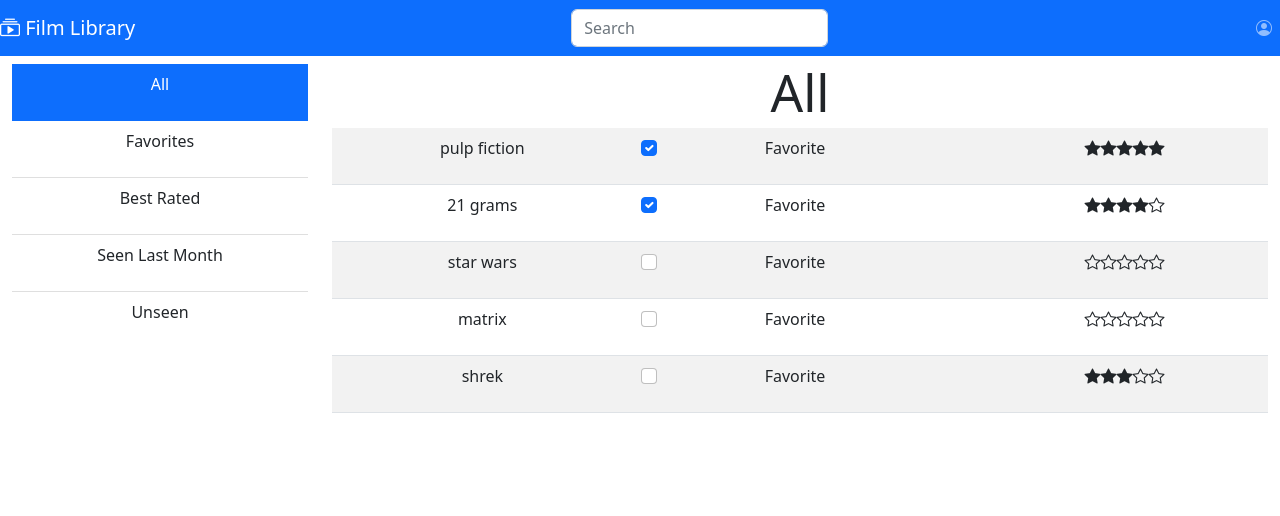
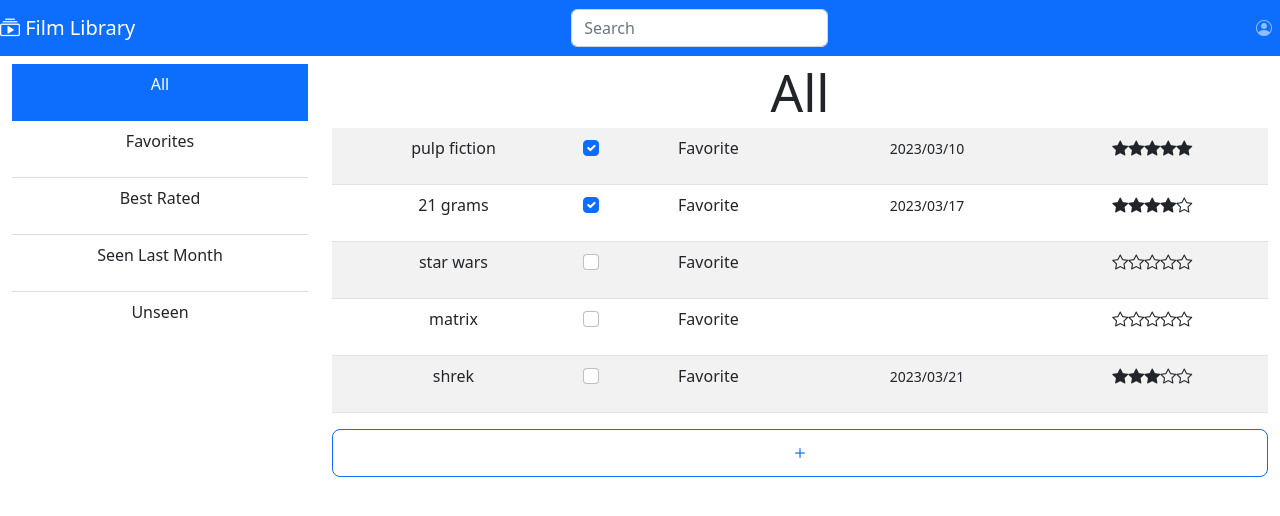
Before and after one commit to lidlessey3/WebAppILabs, a React (Vite) app in the folder reactLabs/: page / in a window 1280 px wide. Shown: the top 516 px of the page. Built offline with nearby package versions, Linux system fonts and the light colour scheme.

Commit message:
add plus button

```diff
--- a/reactLabs/src/App.jsx
+++ b/reactLabs/src/App.jsx
@@ -27,10 +27,10 @@ function Movie(id, title, favorite = false, date = undefined, rating = undefined
   this.print = () => console.log("Id: ", this.id, ", Title: ", this.title, ", Favorite: ", this.favorite, ", Watch date: ", this.date != undefined ? this.date.format("YYYY-MM-DD") : "<not defined>", ", Score: ", this.rating, ".");
 }
 
-let Films = [new Movie(0, "pulp fiction", true, "10/03/2023", 5),
-new Movie(1, "21 grams", true, "17/03/2023", 4),
+const Films = [new Movie(0, "pulp fiction", true, "03/10/2023", 5),
+new Movie(1, "21 grams", true, "03/17/2023", 4),
 new Movie(2, "star wars"), new Movie(3, "matrix"),
-new Movie(4, "shrek", false, "21/03/2023", 3)];
+new Movie(4, "shrek", false, "03/21/2023", 3)];
 
 
 const filters = {
@@ -38,7 +38,7 @@ const filters = {
   'filter-favorite': { label: 'Favorites', id: 'filter-favorite', filterFunction: film => film.favorite },
   'filter-best': { label: 'Best Rated', id: 'filter-best', filterFunction: film => film.rating >= 5 },
   'filter-lastmonth': { label: 'Seen Last Month', id: 'filter-lastmonth', filterFunction: film => isSeenLastMonth(film) },
-  'filter-unseen': { label: 'Unseen', id: 'filter-unseen', filterFunction: film => film.watchDate ? false : true }
+  'filter-unseen': { label: 'Unseen', id: 'filter-unseen', filterFunction: film => film.date ? false : true }
 };
 
 const isSeenLastMonth = (film) => {
--- a/reactLabs/src/components/filmList.jsx
+++ b/reactLabs/src/components/filmList.jsx
@@ -1,7 +1,8 @@
 import 'dayjs';
-import { Table, Form } from 'react-bootstrap/'
+import { Table, Form, Button } from 'react-bootstrap/'
 
 let FilmList = (props) => {
+
     return (
       <>
         <h1>{props.filter.label}</h1>
@@ -10,6 +11,11 @@ let FilmList = (props) => {
             {props.films.filter(props.filter.filterFunction).map((film) => <FilmRow filmData={film} key={film.id} />)}
           </tbody>
         </Table>
+        <div className='d-grid gap-2'>
+          <Button variant='outline-primary' size="lg">
+            <i key="plusButton" className='bi bi-plus' />
+          </Button>
+        </div>
       </>
     );
 }
@@ -31,7 +37,7 @@ function FilmRow(props) {
         <Form.Check type="checkbox" label="Favorite" defaultChecked={props.filmData.favorite ? true : false}/>
       </td>
       <td>
-        <small>{formatWatchDate(props.filmData.watchDate, 'MMMM D, YYYY')}</small>
+        <small>{formatWatchDate(props.filmData.date, 'YYYY/MM/DD')}</small>
       </td>
       <td>
         <Rating rating={props.filmData.rating} maxStars={5}/>
```
